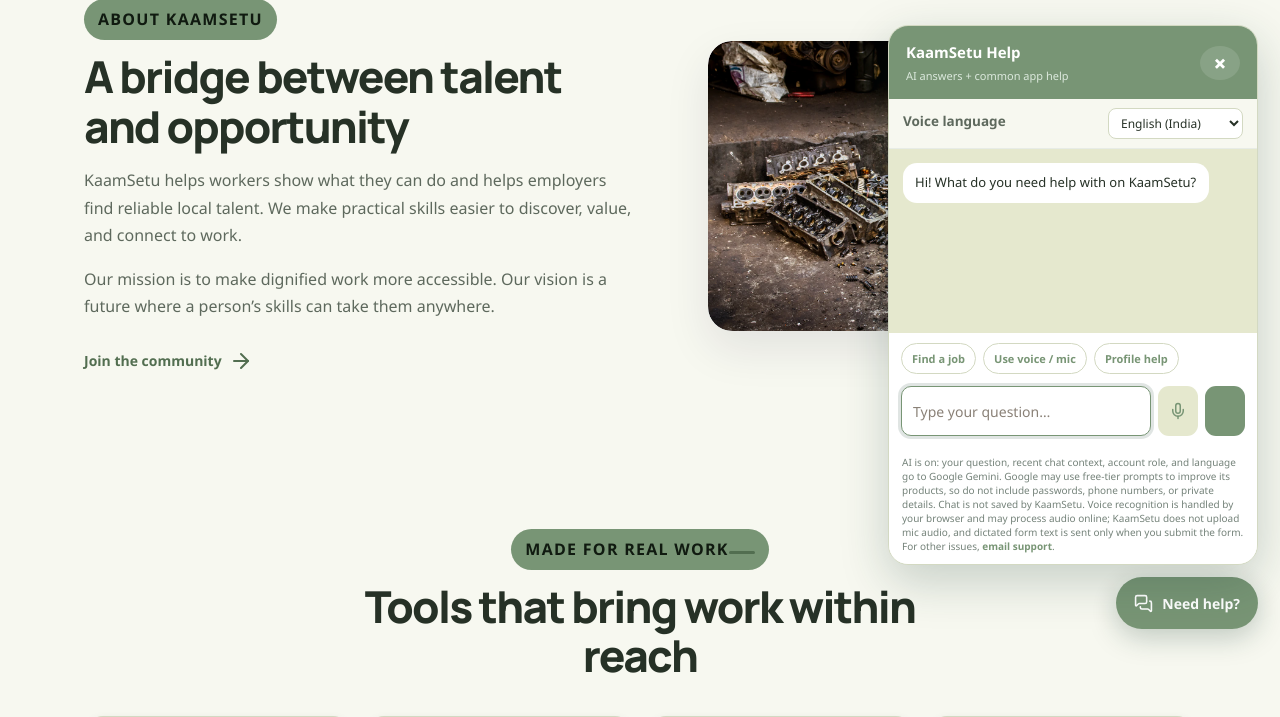
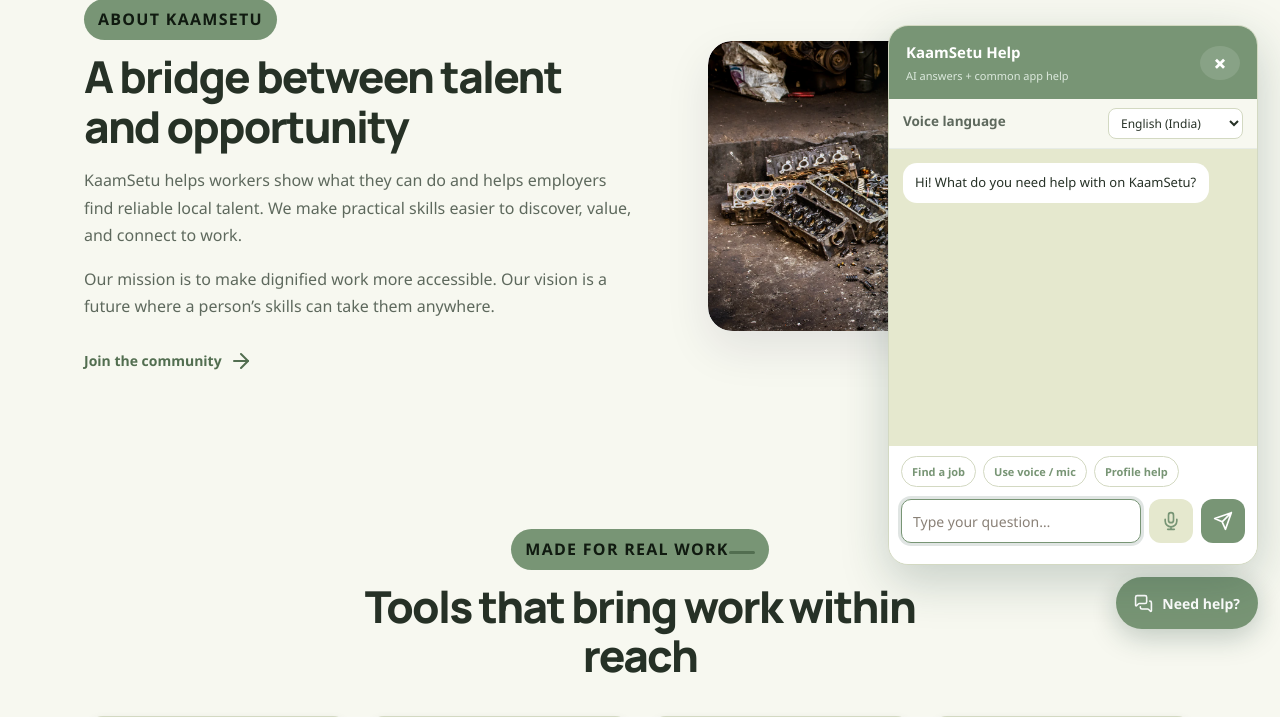
Before and after one commit to Amansk101/kaamsetu, a Django app: page /about/ in a window 1280 px wide, after a click on "Need help?". Shown: the part 151-868 px from the top of the page. Run offline with Django 5.2, Linux system fonts and the light colour scheme; some libraries are stand-ins or nearby versions.

Commit message:
Remove chatbot footer and clarify voice controls

```diff
--- a/static/css/assist.css
+++ b/static/css/assist.css
@@ -17,13 +17,12 @@
 .ks-help-suggestions{display:flex;flex-wrap:wrap;gap:7px;padding:10px 12px 2px;background:#fff}
 .ks-help-suggestions button{padding:7px 10px;border:1px solid var(--line,#e8dfd0);border-radius:999px;background:#fff;color:var(--brand-forest,#234b3d);font-family:inherit;font-size:11px;font-weight:600;cursor:pointer}
 .ks-help-suggestions button:hover{background:var(--brand-cream,#fbf7ed)}
-.ks-help-form{display:flex;gap:7px;padding:10px 12px 8px;background:#fff}
-.ks-help-form input{min-width:0;flex:1;padding:10px 11px;border:1px solid #d9e1d8;border-radius:11px;font-family:inherit;font-size:14px}
-.ks-help-form button{display:grid;width:40px;min-width:40px;place-items:center;border:0;border-radius:11px;cursor:pointer}
+.ks-help-form{display:flex;align-items:center;gap:8px;padding:10px 12px;background:#fff}
+.ks-help-form input{box-sizing:border-box;height:44px;min-width:0;flex:1;padding:10px 11px;border:1px solid var(--line-2,#d7cbb9);border-radius:11px;font-family:inherit;font-size:14px}
+.ks-help-form button{box-sizing:border-box;display:grid;flex:0 0 44px;width:44px;height:44px;min-width:44px;padding:0;place-items:center;border:1px solid transparent;border-radius:12px;cursor:pointer}
+.ks-help-form button svg{display:block;width:20px;height:20px;fill:none;stroke:currentColor;stroke-width:2;stroke-linecap:round;stroke-linejoin:round}
 .ks-help-mic{background:var(--brand-cream,#fbf7ed);color:var(--brand-forest,#234b3d)}.ks-help-mic:hover{background:var(--brand-cream-light,#fff9ec)}
 .ks-help-send{background:var(--brand-forest,#234b3d);color:#fff}
-.ks-help-note{margin:0;padding:0 13px 11px;background:#fff;color:#748279;font-size:10px;line-height:1.4}
-.ks-help-note a{color:var(--brand-forest,#234b3d);font-weight:700}
 .ks-voice-wrap{display:flex;align-items:stretch;gap:7px;width:100%;min-width:0}
 .ks-voice-wrap>input,.ks-voice-wrap>textarea{min-width:0;flex:1}
 .ks-voice-wrap .ks-voice-button{flex:0 0 42px}
@@ -34,7 +33,7 @@
 .ks-voice-status{display:block;min-height:1em;margin-top:4px;color:#61736a;font-size:11px;font-weight:500}
 .ks-voice-wrap .ks-voice-status{position:absolute;top:100%;left:0;margin-top:1px}
 .ks-voice-wrap.has-voice-status{margin-bottom:18px}
-.ks-voice-chat-status{margin:0;padding:0 13px;background:#fff}
+.ks-voice-chat-status{margin:0;padding:0 13px 8px;background:#fff}
 .ks-voice-wrap{position:relative}
 .input-with-icon.ks-voice-wrap{flex-wrap:nowrap}
 .input-with-icon.ks-voice-wrap>input{width:100%;flex:1}
--- a/templates/base.html
+++ b/templates/base.html
@@ -15,7 +15,7 @@
   <link href="{% static 'css/visual-polish.css' %}" rel="stylesheet">
   <link href="{% static 'css/django.css' %}" rel="stylesheet">
   <link href="{% static 'css/theme.css' %}" rel="stylesheet">
-  <link href="{% static 'css/assist.css' %}?v=3" rel="stylesheet">
+  <link href="{% static 'css/assist.css' %}?v=4" rel="stylesheet">
 </head>
 <body data-user-role="{% if user.is_authenticated %}{% if user.is_employer %}employer{% else %}worker{% endif %}{% else %}visitor{% endif %}">
 {% block nav %}{% include 'partials/navbar.html' %}{% endblock %}
@@ -66,11 +66,10 @@
       {% csrf_token %}
       <label class="sr-only" for="ks-help-input">{% if CURRENT_LANG == 'hi' %}KaamSetu se sawaal poochhein{% else %}Ask a KaamSetu question{% endif %}</label>
       <input id="ks-help-input" type="text" data-help-input data-no-voice autocomplete="off" placeholder="{% if CURRENT_LANG == 'hi' %}Apna sawaal likho…{% else %}Type your question…{% endif %}">
-      <button type="button" class="ks-voice-button ks-help-mic" data-voice-button data-no-voice aria-label="{% if CURRENT_LANG == 'hi' %}Sawaal bolkar poochhein{% else %}Speak your question{% endif %}" title="{% if CURRENT_LANG == 'hi' %}Sawaal bolkar poochhein{% else %}Speak your question{% endif %}"><i data-lucide="mic" aria-hidden="true"></i></button>
-      <button type="submit" class="ks-help-send" aria-label="Send question"><i data-lucide="send" aria-hidden="true"></i></button>
+      <button type="button" class="ks-voice-button ks-help-mic" data-voice-button data-no-voice aria-label="{% if CURRENT_LANG == 'hi' %}Sawaal bolkar poochhein{% else %}Speak your question{% endif %}" title="{% if CURRENT_LANG == 'hi' %}Sawaal bolkar poochhein{% else %}Speak your question{% endif %}"><svg viewBox="0 0 24 24" aria-hidden="true" focusable="false"><rect x="9" y="2" width="6" height="12" rx="3"></rect><path d="M5 10v2a7 7 0 0 0 14 0v-2M12 19v3m-4 0h8"></path></svg></button>
+      <button type="submit" class="ks-help-send" aria-label="Send question"><svg viewBox="0 0 24 24" aria-hidden="true" focusable="false"><path d="m22 2-7 20-4-9-9-4 20-7ZM22 2 11 13"></path></svg></button>
     </form>
     <p class="ks-voice-status ks-voice-chat-status" data-voice-chat-status aria-live="polite"></p>
-    <p class="ks-help-note">{% if CHATBOT_AI_ENABLED %}AI is on: your question, recent chat context, account role, and language go to Google Gemini. Google may use free-tier prompts to improve its products, so do not include passwords, phone numbers, or private details. {% else %}AI answers need an API key; common app guidance still works. {% endif %}Chat is not saved by KaamSetu. Voice recognition is handled by your browser and may process audio online; KaamSetu does not upload mic audio, and dictated form text is sent only when you submit the form. For other issues, <a href="mailto:support@kaamsetu.in">email support</a>.</p>
   </div>
 </section>
 
```
